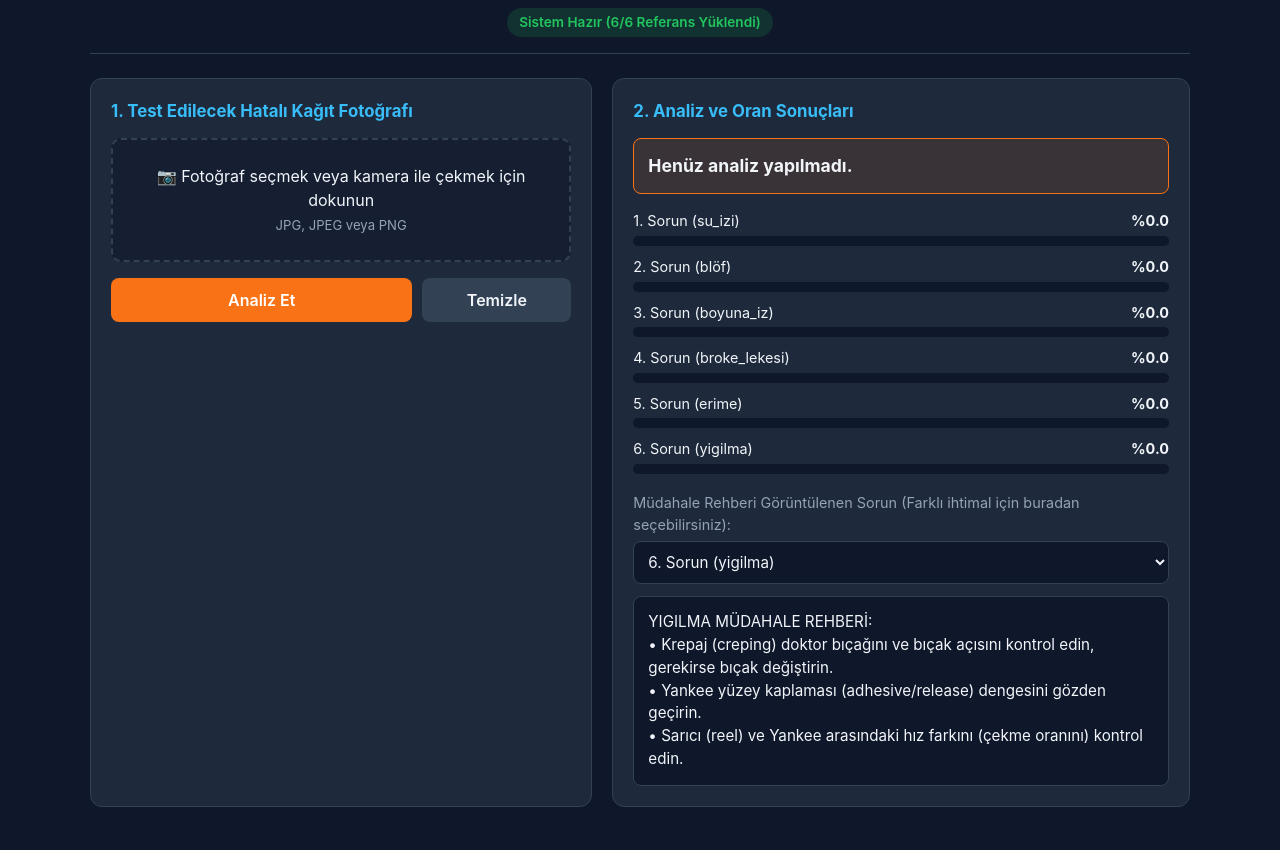
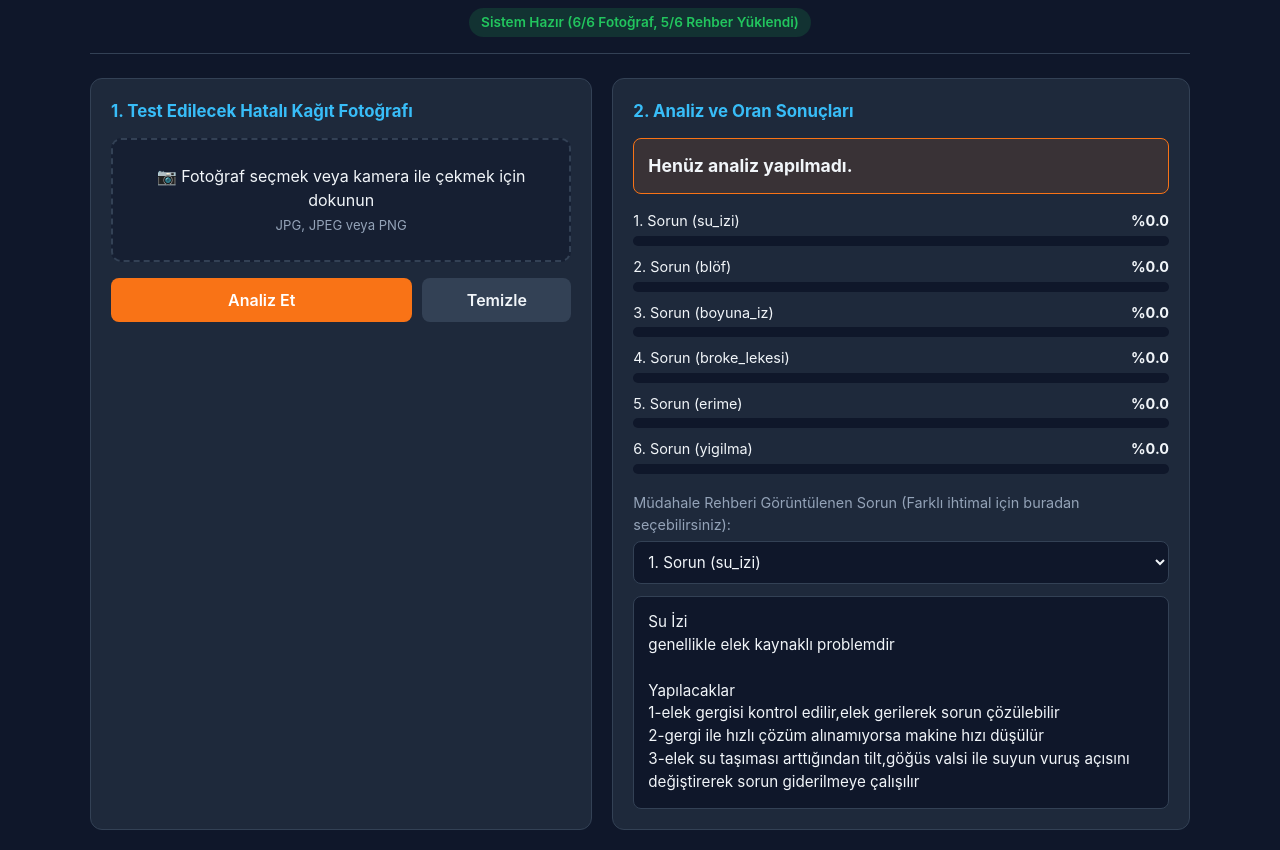
Before and after one commit to hsynckm/tissue-kalite, a plain HTML site: page index.html in a window 1280 px wide. Shown: the part 56-906 px from the top of the page. Before the commit the page ends 883 px from the top, so only its background shows below. Drawn offline with Linux system fonts and the light colour scheme; no server answers.

Commit message:
Refactor guide loading and status messages
Updated status messages and guide loading logic in the HTML file. Adjusted the initialization process to load guide texts and reference images more effectively.

```diff
--- a/index.html
+++ b/index.html
@@ -71,7 +71,7 @@
 <div class="container">
   <header>
     <h1>Tissue Kalite Kontrol - Görsel Hata Teşhis Sistemi</h1>
-    <span id="engineStatus" class="status-badge">Referans fotoğraflar yükleniyor...</span>
+    <span id="engineStatus" class="status-badge">Referans fotoğraflar ve rehberler yükleniyor...</span>
   </header>
 
   <div class="grid">
@@ -98,7 +98,7 @@
         Müdahale Rehberi Görüntülenen Sorun (Farklı ihtimal için buradan seçebilirsiniz):
       </label>
       <select id="defectSelect"></select>
-      <div id="guideText" class="guide-box"></div>
+      <div id="guideText" class="guide-box">Rehber yükleniyor...</div>
     </div>
   </div>
 </div>
@@ -109,37 +109,43 @@
       id: "su_izi",
       name: "1. Sorun (su_izi)",
       file: "1.jpg",
-      guide: "SU İZİ MÜDAHALE REHBERİ:\n• Elek gerginliğini kontrol edin, gevşek elek su izine yol açar.\n• Vakum kutusu vakum değerlerini ve elek temizleme duşlarını gözden geçirin.\n• Hamur kıvamı ve elek suyu drenaj ayarlarını kontrol edin."
+      txtFiles: ["su_izi.txt"],
+      guide: "su_izi.txt dosyası bulunamadı. Lütfen GitHub deposuna su_izi.txt dosyasını yükleyin."
     },
     {
       id: "blof",
       name: "2. Sorun (blöf)",
       file: "7.jpeg.jpg",
-      guide: "BLÖF MÜDAHALE REHBERİ:\n• Keçe ve Yankee silindiri arasındaki hava sıkışmasını kontrol edin.\n• Pres basıncını ve keçe geçirgenliğini (vakum/yıkama) kontrol edin.\n• Kağıt gerginliği (draw) ayarlarını dengeleyin."
+      txtFiles: ["blöf.txt", "blof.txt"],
+      guide: "blöf.txt dosyası bulunamadı. Lütfen GitHub deposuna blöf.txt dosyasını yükleyin."
     },
     {
       id: "boyuna_iz",
       name: "3. Sorun (boyuna_iz)",
       file: "9.jpg",
-      guide: "BOYUNA İZ MÜDAHALE REHBERİ:\n• Elek, keçe ve silindir yüzeylerinde çizik, yabancı madde veya birikinti olup olmadığını kontrol edin.\n• Doktor bıçaklarının (raspa) baskısını ve temizliğini kontrol edin.\n• Duş nozullarının tıkalı olup olmadığını inceleyin."
+      txtFiles: ["boyuna_iz.txt"],
+      guide: "boyuna_iz.txt dosyası bulunamadı. Lütfen GitHub deposuna boyuna_iz.txt dosyasını yükleyin."
     },
     {
       id: "broke_lekesi",
       name: "4. Sorun (broke_lekesi)",
       file: "3.jpg",
-      guide: "BROKE LEKESİ MÜDAHALE REHBERİ:\n• Hamur hazırlama ve elek sistemindeki temizlik/eleme ünitelerini kontrol edin.\n• Broke (kopuk) oranını ve öğütme derecesini gözden geçirin.\n• Sistemdeki birikinti ve slime oluşumuna karşı hat temizliği yapın."
+      txtFiles: ["broke_lekesi.txt"],
+      guide: "broke_lekesi.txt dosyası bulunamadı. Lütfen GitHub deposuna broke_lekesi.txt dosyasını yükleyin."
     },
     {
       id: "erime",
       name: "5. Sorun (erime)",
       file: "5.jpg",
-      guide: "ERİME MÜDAHALE REHBERİ:\n• Yankee silindiri buhar basıncını ve yüzey sıcaklığını kontrol edin.\n• Kaplama (coating) kimyasalı püskürtme oranını ve nozulları inceleyin.\n• Keçe nem oranını ve pres hattı su alma kapasitesini kontrol edin."
+      txtFiles: ["erime.txt"],
+      guide: "erime.txt dosyası bulunamadı. Lütfen GitHub deposuna erime.txt dosyasını yükleyin."
     },
     {
       id: "yigilma",
       name: "6. Sorun (yigilma)",
       file: "2.jpg",
-      guide: "YIGILMA MÜDAHALE REHBERİ:\n• Krepaj (creping) doktor bıçağını ve bıçak açısını kontrol edin, gerekirse bıçak değiştirin.\n• Yankee yüzey kaplaması (adhesive/release) dengesini gözden geçirin.\n• Sarıcı (reel) ve Yankee arasındaki hız farkını (çekme oranını) kontrol edin."
+      txtFiles: ["yigilma.txt", "yığılma.txt"],
+      guide: "yigilma.txt dosyası bulunamadı. Lütfen GitHub deposuna yigilma.txt dosyasını yükleyin."
     }
   ];
 
@@ -162,8 +168,7 @@
     opt.textContent = d.name;
     defectSelect.appendChild(opt);
   });
-  defectSelect.value = "yigilma";
-  guideText.textContent = DEFECTS.find(d => d.id === "yigilma").guide;
+  defectSelect.value = "su_izi";
 
   defectSelect.addEventListener("change", () => {
     const found = DEFECTS.find(d => d.id === defectSelect.value);
@@ -276,20 +281,53 @@
     }
   }
 
-  async function initRefs() {
-    let loadedCount = 0;
+  async function loadGuideTexts() {
+    let txtCount = 0;
+    for (const d of DEFECTS) {
+      for (const fname of d.txtFiles) {
+        const urls = [
+          "./" + encodeURIComponent(fname) + "?v=" + Date.now(),
+          "https://raw.githubusercontent.com/hsynckm/tissue-kalite/main/" + encodeURIComponent(fname)
+        ];
+        let loaded = false;
+        for (const u of urls) {
+          try {
+            const resp = await fetch(u);
+            if (resp.ok) {
+              const text = await resp.text();
+              if (text && text.trim().length > 0) {
+                d.guide = text.trim();
+                txtCount++;
+                loaded = true;
+                break;
+              }
+            }
+          } catch (e) {}
+        }
+        if (loaded) break;
+      }
+    }
+    const current = DEFECTS.find(d => d.id === defectSelect.value);
+    guideText.textContent = current ? current.guide : "";
+    return txtCount;
+  }
+
+  async function initSystem() {
+    let imgCount = 0;
     for (const d of DEFECTS) {
       try {
         const img = await loadRefImage(d.file);
         refFeatures[d.id] = extractSignature(img);
-        loadedCount++;
+        imgCount++;
       } catch (e) {
-        console.warn("Referans yüklenemedi:", d.file);
+        console.warn("Referans resim yüklenemedi:", d.file);
       }
     }
 
-    if (loadedCount > 0) {
-      engineStatus.textContent = `Sistem Hazır (${loadedCount}/6 Referans Yüklendi)`;
+    const txtCount = await loadGuideTexts();
+
+    if (imgCount > 0) {
+      engineStatus.textContent = `Sistem Hazır (${imgCount}/6 Fotoğraf, ${txtCount}/6 Rehber Yüklendi)`;
       engineStatus.classList.add("ready");
     } else {
       engineStatus.textContent = "Uyarı: Referans resimleri yüklenemedi, dosya yolunu kontrol edin.";
@@ -327,7 +365,7 @@
     }
 
     if (Object.keys(refFeatures).length === 0) {
-      await initRefs();
+      await initSystem();
     }
 
     if (Object.keys(refFeatures).length === 0) {
@@ -369,7 +407,7 @@
     guideText.textContent = winner.guide;
   });
 
-  window.addEventListener("DOMContentLoaded", initRefs);
+  window.addEventListener("DOMContentLoaded", initSystem);
 </script>
 </body>
 </html>
```
